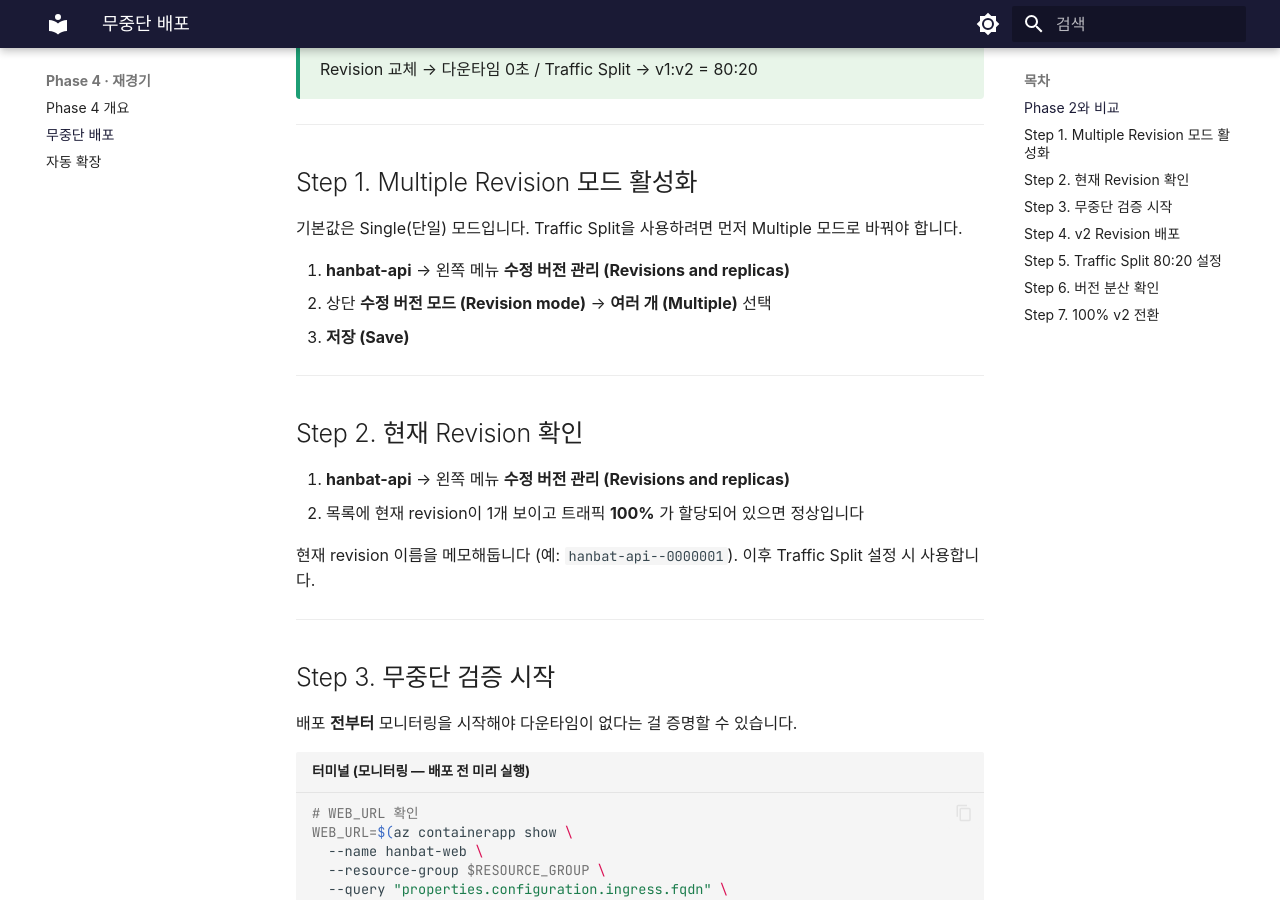
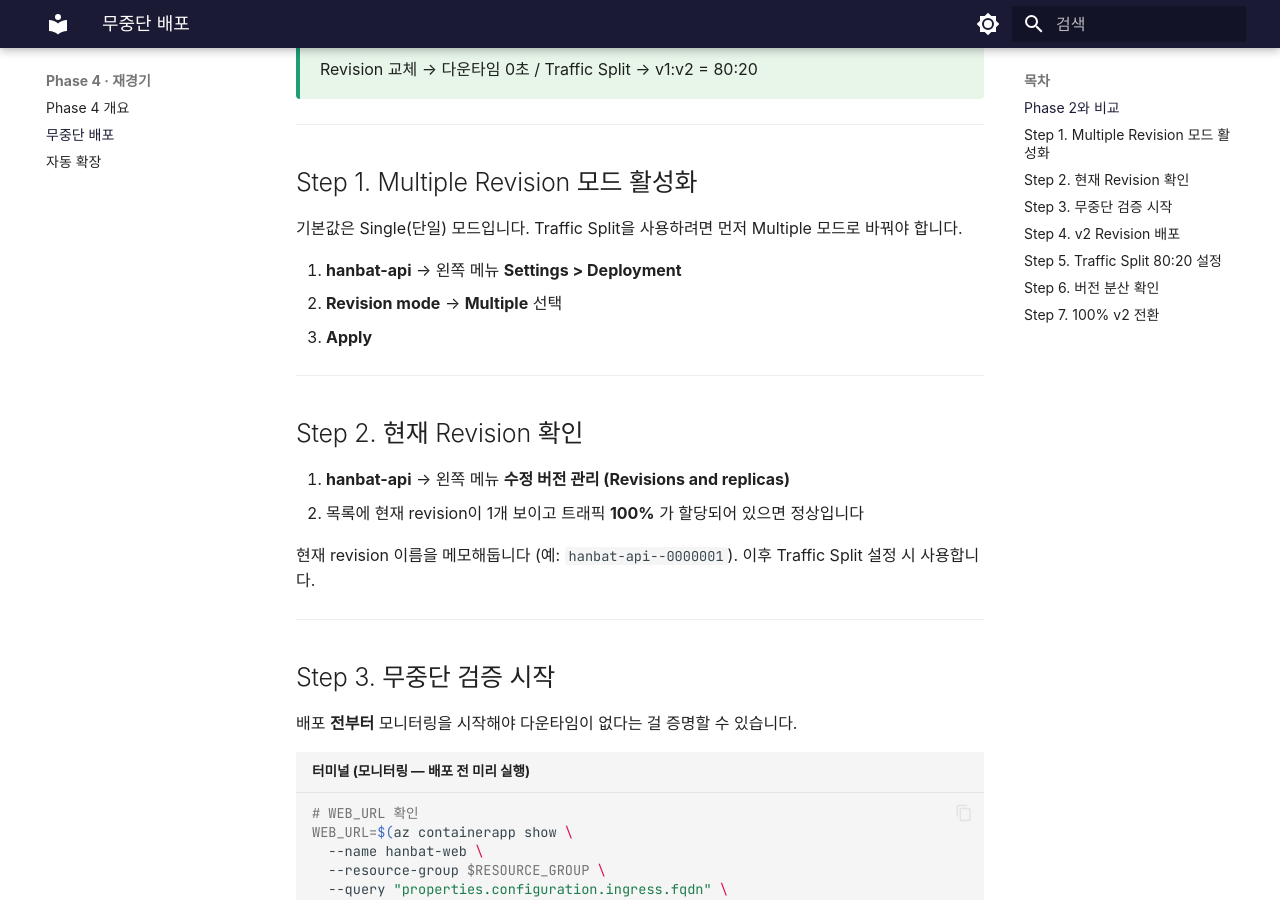
Before and after one commit to skilleat-labs/container-service-labs, an MkDocs documentation site: the page built from docs/phase-4/zero-downtime-deploy.md, in a window 1280 px wide and 900 px high, scrolled down 558 px. Built offline with MkDocs 1.6.1 and Material for MkDocs 9.7.7, drawn with Linux system fonts in a browser that asks for light colours; some web fonts are replaced.

Commit message:
docs: Revision mode 경로 및 버튼명 수정 (Deployment > Apply)
Co-Authored-By: Claude Sonnet 4.6 <noreply@anthropic.com>

```diff
--- a/docs/phase-4/zero-downtime-deploy.md
+++ b/docs/phase-4/zero-downtime-deploy.md
@@ -27,9 +27,9 @@ Revision 교체 → 다운타임 0초 / Traffic Split → v1:v2 = 80:20
 
 기본값은 Single(단일) 모드입니다. Traffic Split을 사용하려면 먼저 Multiple 모드로 바꿔야 합니다.
 
-1. **hanbat-api** → 왼쪽 메뉴 **수정 버전 관리 (Revisions and replicas)**
-2. 상단 **수정 버전 모드 (Revision mode)** → **여러 개 (Multiple)** 선택
-3. **저장 (Save)**
+1. **hanbat-api** → 왼쪽 메뉴 **Settings > Deployment**
+2. **Revision mode** → **Multiple** 선택
+3. **Apply**
 
 ---
 
```
